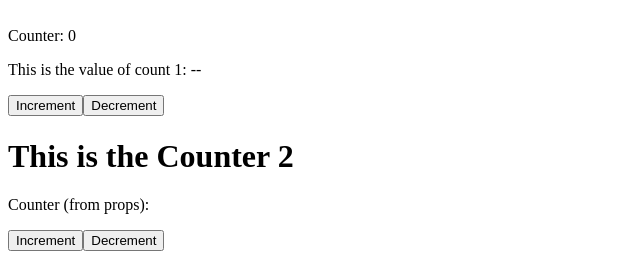
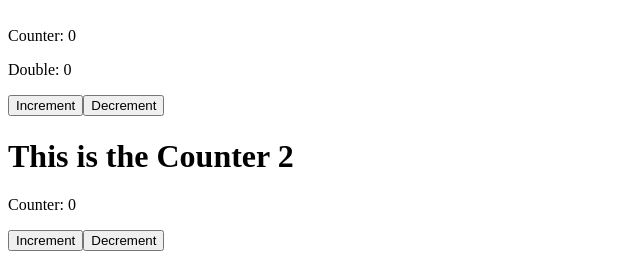
Before and after one commit to Avila-Pato/VuePiniaFullStateManagement, a Vue app: page / in a window 1280 px wide. Shown: the part 386-650 px from the top of the page, without its empty margins (0-640 px from the left). Built offline with nearby package versions, Linux system fonts and the light colour scheme; no server answers.

Commit message:
feat: refactor Counter components to use provide/inject for counter store

```diff
--- a/src/stores/post2.js
+++ b/src/stores/post2.js
@@ -17,7 +17,7 @@ export const usePostStore2 = defineStore('posts2', () => {
   }
   async function fetchPostData() {
     try {
-      const response = await fetch('https://pokeapi.co/api/v2/pokemon?limit=100&offset=0')
+      const response = await fetch('https://pokeapi.co/api/v2/pokemon?limit=2&offset=0')
       const data = await response.json()
 
       // Agregar un ID a cada Pokémon extrayéndolo del URL
--- a/src/views/HomePage.vue
+++ b/src/views/HomePage.vue
@@ -21,20 +21,22 @@
   <br />
   <div>
     <h1>This is the Counter1 from View</h1>
-    <Counter1 :count="count" />
+    <Counter1 />
     <!-- <button @click="useCounterStore.increment">Increment</button>
     <button @click="useCounterStore.decrement">Decrement</button> -->
   </div>
 </template>
 
 <script setup>
-import { onMounted } from 'vue'
+import { onMounted, provide } from 'vue'
 import { useCounterStore } from '../stores/counter'
 import { usePostStore2 } from '../stores/post2'
 import Counter1 from '../views/components/Counter1.vue'
 
 const counter = useCounterStore()
 const postStore = usePostStore2()
+
+provide('useCounterStore', counter)
 
 function icrementCounter() {
   counter.increment()
--- a/src/views/components/Counter1.vue
+++ b/src/views/components/Counter1.vue
@@ -1,28 +1,21 @@
 <!-- eslint-disable vue/multi-word-component-names -->
 <script setup>
-import { useCounterStore } from '../../stores/counter'
 import Counter2 from './Counter2.vue'
-const counter = useCounterStore()
 
-function icrementCounter() {
-  counter.increment()
-}
-function DecrementCounter() {
-  counter.decrement()
-}
+import { inject } from 'vue'
 
-const props = defineProps(['count'])
+const useCounterStore = inject('useCounterStore')
 </script>
 
 <template>
   <div>
     <h1>This is the counter 1</h1>
-    <p>Counter: {{ counter.count }}</p>
-    <p>This is the value of count 1: -- {{ props.count }}</p>
-    <button @click="icrementCounter">Increment</button>
-    <button @click="DecrementCounter">Decrement</button>
+    <p>Counter: {{ useCounterStore.count }}</p>
+    <p>Double: {{ useCounterStore.doubleCount }}</p>
+    <button @click="useCounterStore.increment">Increment</button>
+    <button @click="useCounterStore.decrement">Decrement</button>
     <div>
-      <Counter2 :count="props.count" />
+      <Counter2 />
     </div>
   </div>
 </template>
--- a/src/views/components/Counter2.vue
+++ b/src/views/components/Counter2.vue
@@ -1,31 +1,16 @@
 <!-- eslint-disable vue/multi-word-component-names -->
 <script setup>
-// Define props with validation
-const props = defineProps({
-  count: {
-    type: Number,
-    required: true,
-  },
-})
+import { inject } from 'vue'
 
-// Define emits for increment and decrement actions
-const emit = defineEmits(['increment', 'decrement'])
-
-// Increment and decrement functions
-function incrementCounter() {
-  emit('increment')
-}
-
-function decrementCounter() {
-  emit('decrement')
-}
+const useCounterStore = inject('useCounterStore')
 </script>
 
 <template>
   <div>
     <h1>This is the Counter 2</h1>
-    <p>Counter (from props): {{ props.count }}</p>
-    <button @click="incrementCounter">Increment</button>
-    <button @click="decrementCounter">Decrement</button>
+    <p>Counter: {{ useCounterStore.count }}</p>
+
+    <button @click="useCounterStore.increment">Increment</button>
+    <button @click="useCounterStore.decrement">Decrement</button>
   </div>
 </template>
```
